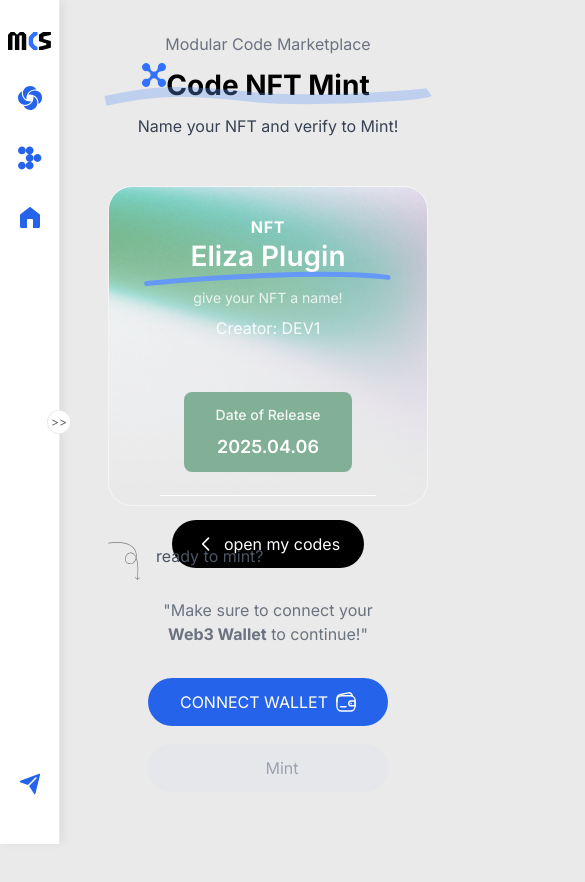
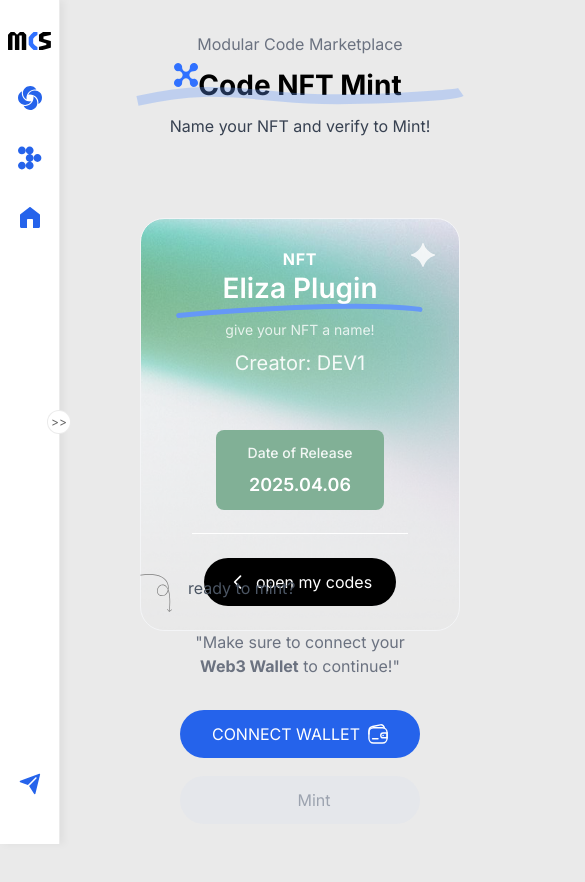
Before and after one commit to bennjung/mcs_demo, a Next.js app: page /code-nft in a window 390 px wide. Shown: the top 882 px of the page, 585 px wide, since content can reach past the window. Built offline with nearby package versions, Linux system fonts and the light colour scheme.

Commit message:
Mint page complete

```diff
--- a/app/code-nft/page.tsx
+++ b/app/code-nft/page.tsx
@@ -17,11 +17,15 @@ export default function CodeNFTPage() {
   const [isLoading, setIsLoading] = useState(false);
   const [nftName, setNftName] = useState('Eliza Plugin');
   const [isWalletConnected, setIsWalletConnected] = useState(false);
-  const [isFlipped, setIsFlipped] = useState(false);
+  const [isCardFlipped, setIsCardFlipped] = useState(false);
   const [isEditingAddress, setIsEditingAddress] = useState(false);
   const [walletAddress, setWalletAddress] = useState('0xdf23edfef');
   const [tempAddress, setTempAddress] = useState('');
   const [releaseDate, setReleaseDate] = useState('');
+  const [isMinting, setIsMinting] = useState(false);
+  const [isMinted, setIsMinted] = useState(false);
+  const [isEditingName, setIsEditingName] = useState(false);
+  const [tempName, setTempName] = useState('');
 
   useEffect(() => {
     const fetchNFTData = async () => {
@@ -59,11 +63,16 @@ export default function CodeNFTPage() {
   };
 
   const handleMint = () => {
-    console.log('Minting NFT:', nftName);
+    setIsMinting(true);
+    // 민팅 프로세스를 시뮬레이션하기 위한 타임아웃
+    setTimeout(() => {
+      setIsMinted(true);
+      setIsMinting(false);
+    }, 1000);
   };
 
   const handleFlip = () => {
-    setIsFlipped(!isFlipped);
+    setIsCardFlipped(!isCardFlipped);
   };
 
   const handleAddressChange = () => {
@@ -84,6 +93,26 @@ export default function CodeNFTPage() {
     setTempAddress('');
   };
 
+  const handleNameChange = () => {
+    if (!isMinted) {
+      setIsEditingName(true);
+      setTempName(nftName);
+    }
+  };
+
+  const handleNameSubmit = (e: React.FormEvent) => {
+    e.preventDefault();
+    if (tempName.trim()) {
+      setNftName(tempName.trim());
+      setIsEditingName(false);
+    }
+  };
+
+  const handleNameCancel = () => {
+    setIsEditingName(false);
+    setTempName('');
+  };
+
   if (isLoading) {
     return <div className={styles.loadingState}>Loading NFT data...</div>;
   }
@@ -91,35 +120,74 @@ export default function CodeNFTPage() {
   return (
     <div className={styles.nftPage}>
       <div className={styles.nftContainer}>
-        {/* 헤더 */}
-        <div className={styles.header}>
+        <div className={`${styles.header} ${isMinted ? styles.headerMinted : ''}`}>
           <p className={styles.headerSubtitle}>Modular Code Marketplace</p>
           <h1 className={styles.headerTitle}>
-            <span className={styles.headerLogo}>
-              <Image src="/images/marketplace-icon.svg" alt="Logo" width={32} height={32} />
-            </span>
+            <Image
+              src="/images/marketplace-icon.svg"
+              alt="Logo"
+              width={32}
+              height={32}
+              className={styles.headerLogo}
+            />
             Code NFT Mint
-            <span className={styles.headerUnderline}></span>
+            <div className={styles.headerUnderline} />
           </h1>
+          {isMinted ? (
+            <p className={styles.headerDescription}>Congratulations! Your NFT Mint is successfully completed!</p>
+          ) : (
             <p className={styles.headerDescription}>Name your NFT and verify to Mint!</p>
+          )}
         </div>
 
-        {/* 카드 레이아웃 */}
-        <div className={styles.cardsContainer}>
-          {/* NFT 카드 */}
-          <div className={styles.cardWrapper}>
-            <div className={`${styles.nftCard} ${isFlipped ? styles.flipped : ''}`}>
+        <div className={`${styles.cardsContainer} ${isMinted ? styles.cardsMinted : ''}`}>
+          <div className={`${styles.cardWrapper} ${isMinted ? styles.cardMinted : ''}`}>
+            <div className={`${styles.nftCard} ${isCardFlipped ? styles.flipped : ''}`}>
               {/* 카드 앞면 */}
               <div className={styles.cardFront}>
+                <Image
+                  src="/images/star.svg"
+                  alt="Star"
+                  width={24}
+                  height={24}
+                  className={`${styles.starIcon} ${isMinted ? styles.starIconMinted : ''}`}
+                  style={{
+                    filter: isMinted ? 'brightness(0) saturate(100%) invert(43%) sepia(93%) saturate(1752%) hue-rotate(210deg) brightness(101%) contrast(101%)' : 'none'
+                  }}
+                />
                 <div className={styles.nftTag}>NFT</div>
-                <h2 className={styles.nftTitle}>
+                {isEditingName ? (
+                  <form onSubmit={handleNameSubmit} className={styles.nameForm}>
+                    <input
+                      type="text"
+                      value={tempName}
+                      onChange={(e) => setTempName(e.target.value)}
+                      className={styles.nameInput}
+                      placeholder="Enter NFT name"
+                      autoFocus
+                    />
+                    <div className={styles.nameActions}>
+                      <button type="submit" className={styles.nameSubmit}>Save</button>
+                      <button type="button" onClick={handleNameCancel} className={styles.nameCancel}>Cancel</button>
+                    </div>
+                  </form>
+                ) : (
+                  <h2
+                    className={`${styles.nftTitle} ${!isMinted ? styles.editable : ''}`}
+                    onClick={handleNameChange}
+                  >
                     {nftName}
                     <span className={styles.nftTitleUnderline}></span>
                   </h2>
-                <p className={styles.nftSubtitle}>give your NFT a name!</p>
+                )}
+                <p className={styles.nftSubtitle}>
+                  {isMinted ? `by "${walletAddress}"` : 'give your NFT a name!'}
+                </p>
 
                 <div className={styles.nftInfo}>
-                  <p className={styles.nftCreator}>Creator: DEV1</p>
+                  <p className={styles.nftCreator}>
+                    {isMinted ? 'Mint Tx Hash' : 'Creator: DEV1'}
+                  </p>
                   <div className={styles.dateBox}>
                     <div className={styles.dateLabel}>Date of Release</div>
                     <div className={styles.dateValue}>{releaseDate}</div>
@@ -173,8 +241,8 @@ function elizaPlugin() {
             </div>
           </div>
 
-          {/* 민팅 섹션 */}
-          <div className={styles.mintingSection}>
+          {!isMinted && (
+            <div className={`${styles.mintingSection} ${isMinting ? styles.minting : ''}`}>
               <div className={`${styles.mintPrompt} ${isWalletConnected ? styles.hidden : ''}`}>
                 <div className={styles.mintArrow}>
                   <Image src="/images/arrow-curve.svg" alt="Arrow" width={48} height={48} />
@@ -245,6 +313,7 @@ function elizaPlugin() {
                 </button>
               </div>
             </div>
+          )}
         </div>
       </div>
     </div>
--- a/app/styles/code-nft.module.css
+++ b/app/styles/code-nft.module.css
@@ -1,17 +1,24 @@
 .nftPage {
   min-height: 100vh;
+  height: auto;
   padding: 2rem;
+  display: flex;
+  flex-direction: column;
+  align-items: center;
 }
 
 .nftContainer {
   max-width: 56rem;
   margin: 0 auto;
+  width: 100%;
+  height: auto;
 }
 
 /* 헤더 스타일 */
 .header {
   text-align: center;
   margin-bottom: 3rem;
+  transition: all 0.8s cubic-bezier(0.4, 0, 0.2, 1);
 }
 
 .headerSubtitle {
@@ -54,24 +61,55 @@
   color: #374151;
 }
 
+.headerMinted .headerDescription {
+  animation: fadeInUp 0.6s cubic-bezier(0.4, 0, 0.2, 1) forwards;
+  color: #81B096;
+}
+
+@keyframes fadeInUp {
+  from {
+    opacity: 0;
+    transform: translateY(20px);
+  }
+  to {
+    opacity: 1;
+    transform: translateY(0);
+  }
+}
+
 /* 카드 레이아웃 */
 .cardsContainer {
   display: flex;
+  justify-content: flex-start;
+  align-items: center;
+  gap: 2rem;
+  transition: all 1.2s cubic-bezier(0.34, 1.56, 0.64, 1);
+  padding: 2rem;
+}
+
+.cardsMinted {
   justify-content: center;
-  align-items: center;
-  gap: 1rem;
+  gap: 0;
 }
 
 /* NFT 카드 */
 .cardWrapper {
   perspective: 1000px;
   width: 500px;
-  height: 500px;
+  min-height: 500px;
+  height: auto;
+  transition: all 1.2s cubic-bezier(0.34, 1.56, 0.64, 1);
+  transform-origin: center center;
+}
+
+.cardMinted {
+  transform: scale(1.05) translateX(0);
 }
 
 .nftCard {
   width: 100%;
-  height: 100%;
+  min-height: 500px;
+  height: auto;
   position: relative;
   transition: transform 0.6s cubic-bezier(0.4, 0, 0.2, 1);
   transform-style: preserve-3d;
@@ -89,7 +127,8 @@
 .cardFront,
 .cardBack {
   width: 100%;
-  height: 100%;
+  min-height: 500px;
+  height: auto;
   position: absolute;
   top: 0;
   left: 0;
@@ -249,12 +288,13 @@
 }
 
 .nftInfo {
-  margin-bottom: 2rem;
+  margin-top: auto;
+  width: 100%;
   display: flex;
   flex-direction: column;
   align-items: center;
-  width: 100%;
   position: relative;
+  margin-bottom: 2rem;
 }
 
 .nftInfo::after {
@@ -272,6 +312,7 @@
   color: rgba(255, 255, 255, 0.9);
   margin-bottom: 0.25rem;
   transition: transform 0.6s cubic-bezier(0.4, 0, 0.2, 1);
+  font-size: 1.25rem;
 }
 
 .nftCard:hover .nftCreator {
@@ -342,6 +383,15 @@
 /* 민팅 섹션 */
 .mintingSection {
   width: 300px;
+  opacity: 1;
+  transform: translateX(0);
+  transition: all 0.8s cubic-bezier(0.4, 0, 0.2, 1);
+}
+
+.mintingSection.minting {
+  opacity: 0;
+  transform: translateX(100px);
+  pointer-events: none;
 }
 
 .mintPrompt {
@@ -580,7 +630,13 @@
 
   .cardWrapper {
     width: 450px;
-    height: 450px;
+    min-height: 450px;
+  }
+
+  .nftCard,
+  .cardFront,
+  .cardBack {
+    min-height: 450px;
   }
 }
 
@@ -600,7 +656,13 @@
 
   .cardWrapper {
     width: 400px;
-    height: 400px;
+    min-height: 400px;
+  }
+
+  .nftCard,
+  .cardFront,
+  .cardBack {
+    min-height: 400px;
   }
 
   .nftTitle {
@@ -625,7 +687,13 @@
 
   .cardWrapper {
     width: 320px;
-    height: 320px;
+    min-height: 320px;
+  }
+
+  .nftCard,
+  .cardFront,
+  .cardBack {
+    min-height: 320px;
   }
 
   .cardFront,
@@ -711,3 +779,106 @@
   background: rgba(255, 255, 255, 0.1);
   border-color: rgba(255, 255, 255, 0.4);
 }
+
+.starIcon {
+  position: absolute;
+  top: 1.5rem;
+  right: 1.5rem;
+  width: 24px;
+  height: 24px;
+  opacity: 0.8;
+  transition: all 0.6s cubic-bezier(0.4, 0, 0.2, 1);
+}
+
+.starIcon path {
+  transition: all 0.6s cubic-bezier(0.4, 0, 0.2, 1);
+}
+
+.starIconMinted {
+  opacity: 1;
+  transform: scale(1.1);
+}
+
+.nftCard:hover .starIcon {
+  opacity: 1;
+  transform: scale(1.1);
+}
+
+.editable {
+  cursor: pointer;
+  transition: all 0.3s ease;
+}
+
+.editable:hover {
+  opacity: 0.8;
+}
+
+.nameForm {
+  display: flex;
+  flex-direction: column;
+  align-items: center;
+  gap: 1rem;
+  margin: 1.5rem 0 0.25rem;
+  width: 100%;
+  max-width: 300px;
+  padding: 1rem;
+  background: rgba(255, 255, 255, 0.05);
+  border-radius: 0.75rem;
+}
+
+.nameInput {
+  background: rgba(255, 255, 255, 0.1);
+  border: 1px solid rgba(255, 255, 255, 0.2);
+  border-radius: 0.5rem;
+  padding: 0.75rem 1rem;
+  color: white;
+  font-size: 2rem;
+  font-weight: 600;
+  text-align: center;
+  width: 100%;
+  transition: all 0.3s ease;
+}
+
+.nameInput:focus {
+  outline: none;
+  border-color: rgba(255, 255, 255, 0.4);
+  background: rgba(255, 255, 255, 0.15);
+}
+
+.nameActions {
+  display: flex;
+  gap: 0.5rem;
+  margin-bottom: 0.25rem;
+  width: 100%;
+  justify-content: center;
+}
+
+.nameSubmit,
+.nameCancel {
+  padding: 0.5rem 1.5rem;
+  border-radius: 0.5rem;
+  font-size: 0.875rem;
+  transition: all 0.3s ease;
+  cursor: pointer;
+}
+
+.nameSubmit {
+  background: #81B096;
+  color: white;
+  border: none;
+}
+
+.nameSubmit:hover {
+  background: #6A8F7D;
+}
+
+.nameCancel {
+  background: transparent;
+  color: rgba(255, 255, 255, 0.8);
+  border: 1px solid rgba(255, 255, 255, 0.2);
+}
+
+.nameCancel:hover {
+  background: rgba(255, 255, 255, 0.1);
+  border-color: rgba(255, 255, 255, 0.4);
+}
```
Also changed, not shown: tmp/sessions/1743872088954.json (deleted, +0 -26 lines), tmp/sessions/1743924803034.json (deleted, +0 -26 lines). Lines whose indentation alone changed are shown as unchanged.
